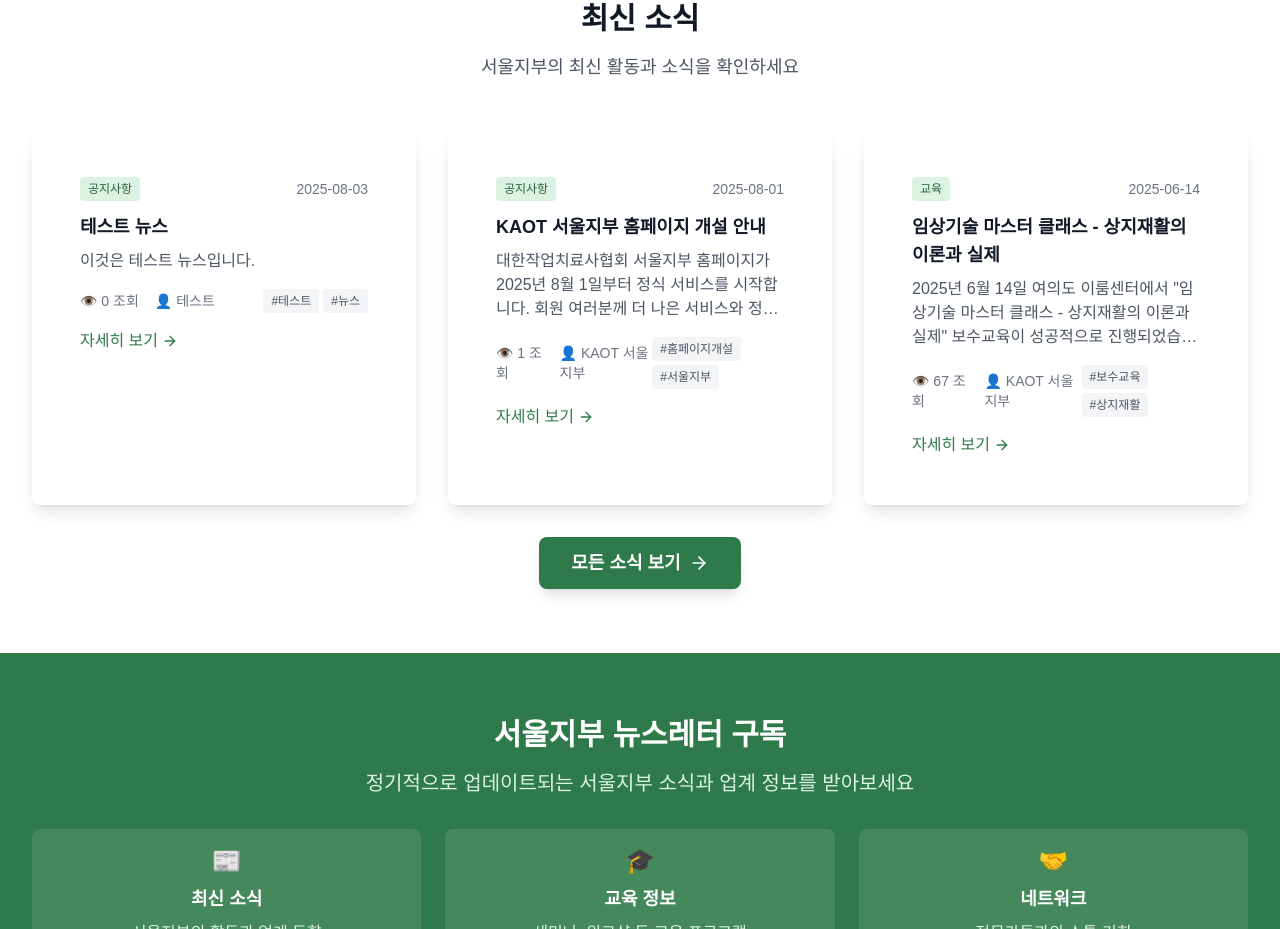
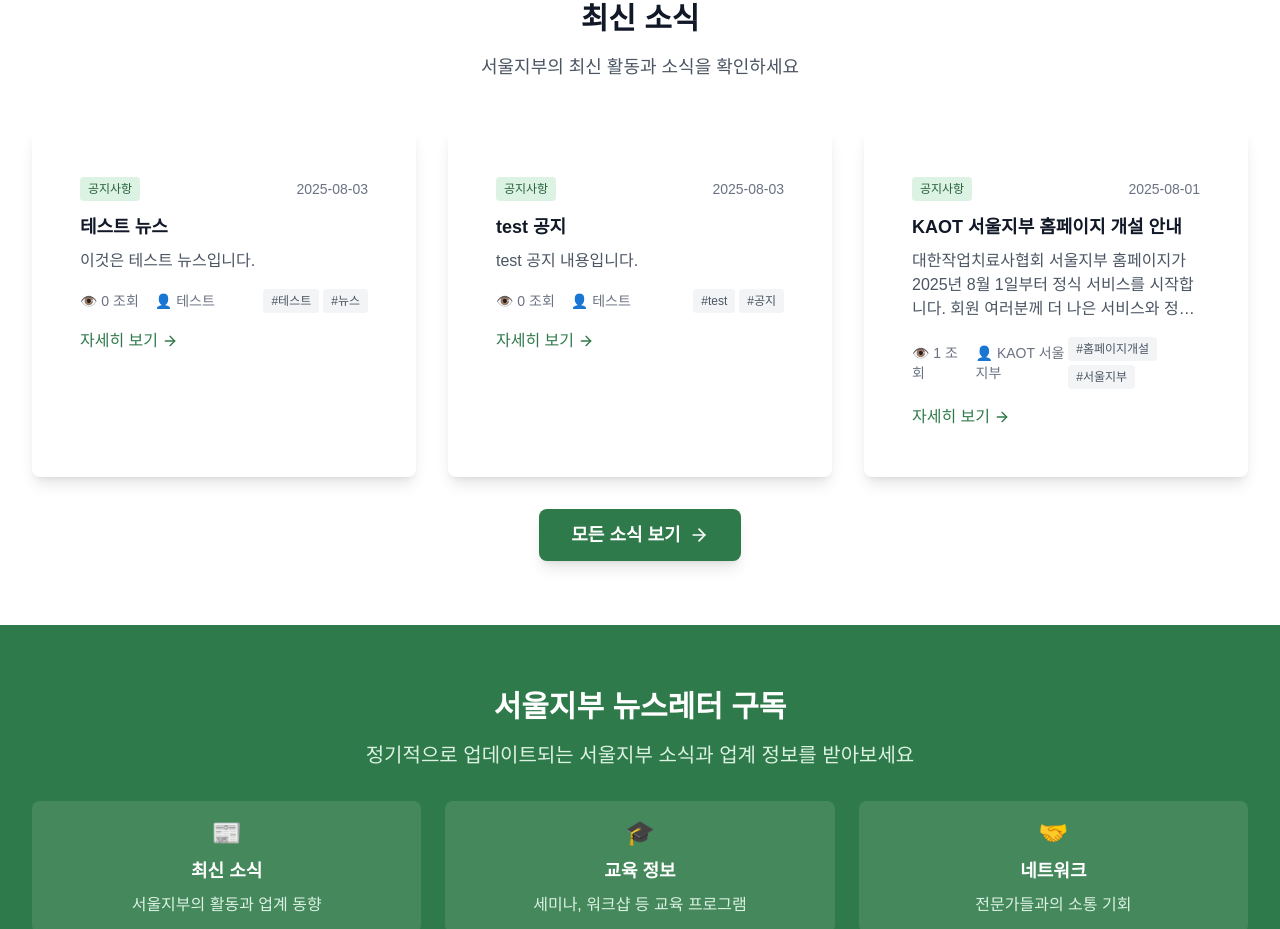
Before and after one commit to hamhyeonggwang/kaot.seoul, a Next.js app: page / in a window 1280 px wide. Shown: the part 2071-3000 px from the top of the page. Built offline with nearby package versions, Linux system fonts and the light colour scheme.

Commit message:
fix: 관리자 페이지 지부소식 추가 오류 처리 개선
- 폼 데이터 유효성 검사 추가
- 더 자세한 오류 메시지 표시
- API 응답 상태 코드 확인
- 콘솔 로깅 추가로 디버깅 개선

```diff
--- a/app/admin/page.tsx
+++ b/app/admin/page.tsx
@@ -71,6 +71,27 @@ export default function AdminPage() {
   const handleSubmit = async (e: React.FormEvent) => {
     e.preventDefault()
 
+    // 폼 데이터 유효성 검사
+    if (!formData.title.trim()) {
+      alert('제목을 입력해주세요.')
+      return
+    }
+
+    if (!formData.content.trim()) {
+      alert('내용을 입력해주세요.')
+      return
+    }
+
+    if (!formData.date) {
+      alert('날짜를 선택해주세요.')
+      return
+    }
+
+    if (!formData.author.trim()) {
+      alert('작성자를 입력해주세요.')
+      return
+    }
+
     try {
       if (editingNews) {
         // 수정
@@ -90,10 +111,12 @@ export default function AdminPage() {
           await fetchNewsData() // 데이터 다시 로드
           alert('지부소식이 성공적으로 수정되었습니다.')
         } else {
-          alert('수정 중 오류가 발생했습니다.')
+          alert(`수정 중 오류가 발생했습니다: ${result.error || result.message}`)
         }
       } else {
         // 새로 추가
+        console.log('제출할 데이터:', formData)
+
         const response = await fetch('/api/news', {
           method: 'POST',
           headers: {
@@ -102,19 +125,23 @@ export default function AdminPage() {
           body: JSON.stringify(formData)
         })
 
+        console.log('API 응답 상태:', response.status, response.statusText)
+
         const result = await response.json()
+        console.log('API 응답:', result)
+
         if (result.success) {
           await fetchNewsData() // 데이터 다시 로드
           alert('지부소식이 성공적으로 추가되었습니다.')
         } else {
-          alert('추가 중 오류가 발생했습니다.')
+          alert(`추가 중 오류가 발생했습니다: ${result.error || result.message}`)
         }
       }
 
       resetForm()
     } catch (error) {
       console.error('API 호출 중 오류:', error)
-      alert('오류가 발생했습니다.')
+      alert(`오류가 발생했습니다: ${error instanceof Error ? error.message : '알 수 없는 오류'}`)
     }
   }
 
--- a/data/news.json
+++ b/data/news.json
@@ -72,5 +72,18 @@
       "테스트",
       "뉴스"
     ]
+  },
+  {
+    "id": 6,
+    "title": "test 공지",
+    "content": "test 공지 내용입니다.",
+    "category": "공지사항",
+    "date": "2025-08-03",
+    "author": "테스트",
+    "views": 0,
+    "tags": [
+      "test",
+      "공지"
+    ]
   }
 ]
```
